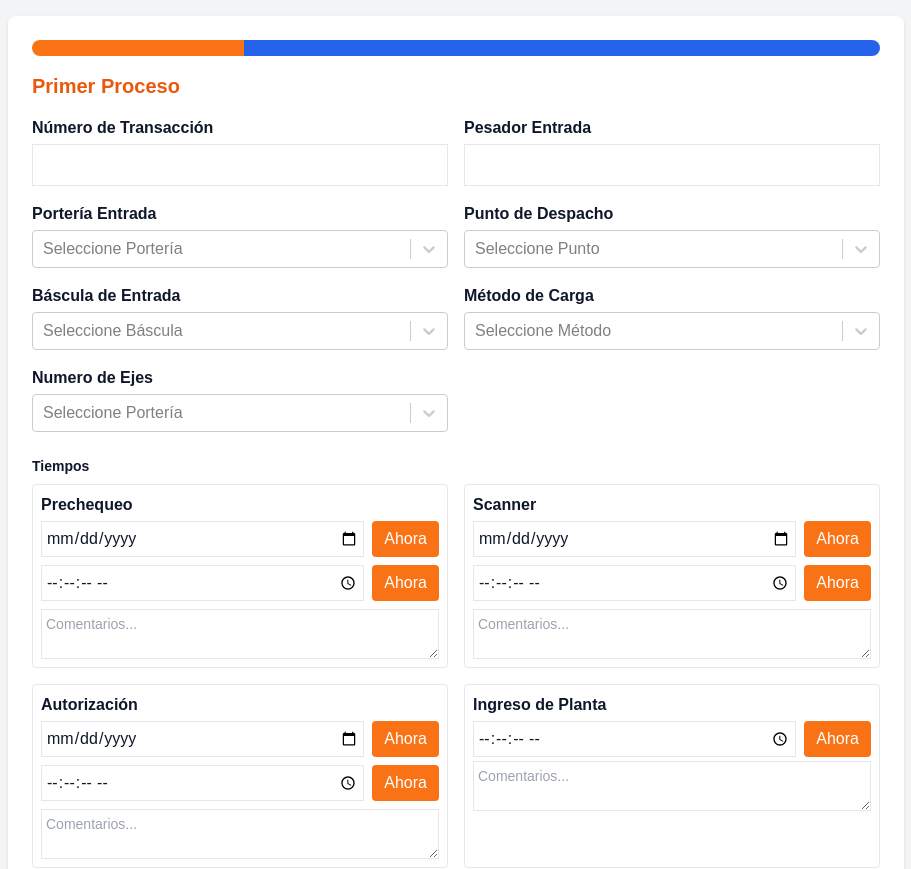
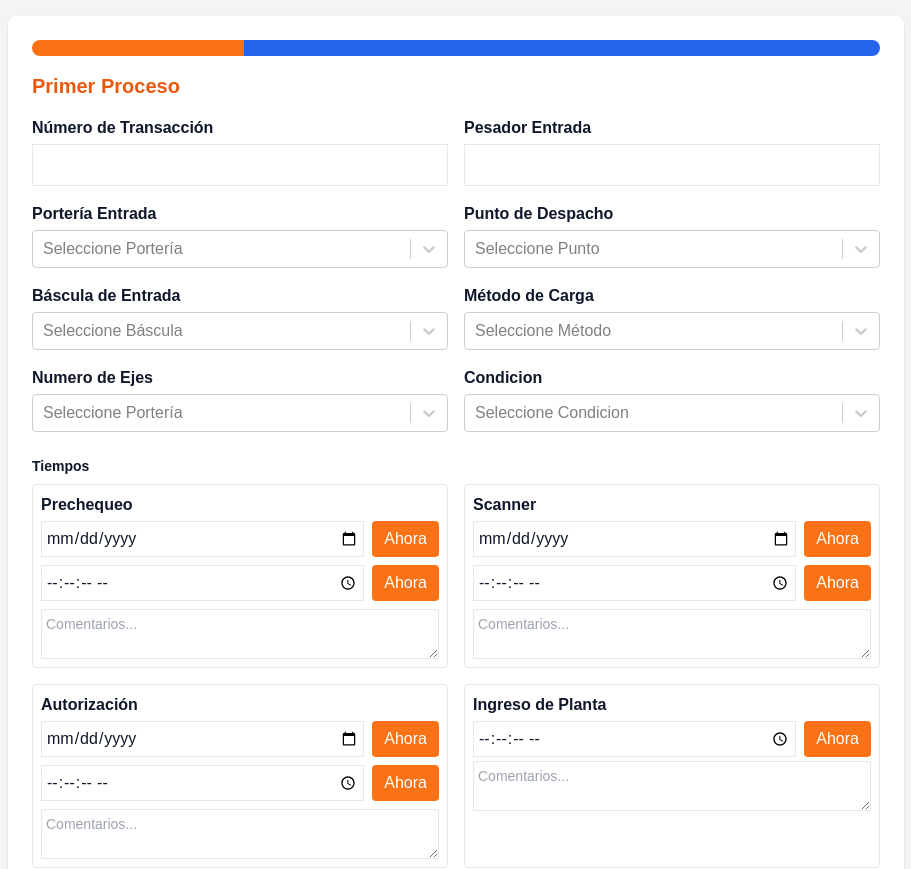
Before and after one commit to AdoDeveloper/sistema-demoras, a Next.js app: page /proceso/iniciar in a window 1280 px wide. Shown: the top 869 px of the page, without its empty margins (184-1095 px from the left). Built offline with nearby package versions, Linux system fonts and the light colour scheme.

Commit message:
Se agrega campo de condicion en esquema e ingreso de formulario de primer proceso

```diff
--- a/package.json
+++ b/package.json
@@ -29,8 +29,8 @@
     "react-select": "^5.10.0",
     "sistema-demoras": "file:",
     "styled-components": "^6.1.15",
-    "sweetalert2": "^11.6.13",
-    "xlsx": "^0.18.5"
+    "sweetalert2": "^11.16.1",
+    "xlsx": "https://cdn.sheetjs.com/xlsx-0.20.3/xlsx-0.20.3.tgz"
   },
   "devDependencies": {
     "@types/node": "22.13.1",
--- a/src/app/api/demoras/route.js
+++ b/src/app/api/demoras/route.js
@@ -92,6 +92,7 @@ export async function POST(request) {
             numeroEjes: primerP.numeroEjes || "",
             puntoDespacho: primerP.puntoDespacho || "",
             basculaEntrada: primerP.basculaEntrada || "",
+            condicion: primerP.condicion || "",
             tiempoPrechequeo: primerP.tiempoPrechequeo?.hora || "",
             fechaPrechequeo: primerP.tiempoPrechequeo?.fecha || "",
             prechequeoObservaciones: primerP.tiempoPrechequeo?.comentarios || "",
--- a/src/app/proceso/consultar/page.tsx
+++ b/src/app/proceso/consultar/page.tsx
@@ -341,6 +341,7 @@ export default function DemorasPage() {
               <th className="border px-1 py-1">Fecha Inicio</th>
               <th className="border px-1 py-1">Tiempo Total</th>
               <th className="border px-1 py-1">Nº Transacción</th>
+              <th className="border px-1 py-1">Condicion</th>
               <th className="border px-1 py-1">Pesador Entrada</th>
               <th className="border px-1 py-1">Portería Entrada</th>
               <th className="border px-1 py-1">Método Carga</th>
@@ -353,6 +354,7 @@ export default function DemorasPage() {
               <th className="border px-1 py-1">Tiempo Scanner</th>
               <th className="border px-1 py-1">Fecha Scanner</th>
               <th className="border px-1 py-1">Obs Scanner</th>
+              <th className="border px-1 py-1">Fecha Autorizacion</th>
               <th className="border px-1 py-1">Tiempo Autorizac.</th>
               <th className="border px-1 py-1">Fecha Autorizac.</th>
               <th className="border px-1 py-1">Obs Autorizac.</th>
@@ -428,6 +430,7 @@ export default function DemorasPage() {
                   <td className="border px-1 py-1 whitespace-nowrap">{item.fechaInicio}</td>
                   <td className="border px-1 py-1 whitespace-nowrap">{item.tiempoTotal || "-"}</td>
                   <td className="border px-1 py-1 whitespace-nowrap">{primer.numeroTransaccion || "-"}</td>
+                  <td className="border px-1 py-1 whitespace-nowrap">{primer.condicion || "-"}</td>
                   <td className="border px-1 py-1 whitespace-nowrap">{primer.pesadorEntrada || "-"}</td>
                   <td className="border px-1 py-1 whitespace-nowrap">{primer.porteriaEntrada || "-"}</td>
                   <td className="border px-1 py-1 whitespace-nowrap">{primer.metodoCarga || "-"}</td>
@@ -440,6 +443,7 @@ export default function DemorasPage() {
                   <td className="border px-1 py-1 whitespace-nowrap">{primer.tiempoScanner || "-"}</td>
                   <td className="border px-1 py-1 whitespace-nowrap">{primer.fechaScanner || "-"}</td>
                   <td className="border px-1 py-1 whitespace-nowrap">{primer.scannerObservaciones || "-"}</td>
+                  <td className="border px-1 py-1 whitespace-nowrap">{primer.fechaAutorizacion || "-"} {primer.tiempoAutorizacion || "-"}</td>
                   <td className="border px-1 py-1 whitespace-nowrap">{primer.tiempoAutorizacion || "-"}</td>
                   <td className="border px-1 py-1 whitespace-nowrap">{primer.fechaAutorizacion || "-"}</td>
                   <td className="border px-1 py-1 whitespace-nowrap">{primer.autorizacionObservaciones || "-"}</td>
--- a/src/app/proceso/iniciar/page.tsx
+++ b/src/app/proceso/iniciar/page.tsx
@@ -28,6 +28,13 @@ const ejesOptions: OptionType[] = [
   { value: "Camión", label: "Camión" },
   { value: "2", label: "2" },
   { value: "3", label: "3" },
+];
+
+const condicionOptions: OptionType[] = [
+{ value: "NORMAL", label: "NORMAL" },
+{ value: "LLUVIA", label: "LLUVIA" },
+{ value: "RECEPECION DE MELAZA", label: "RECEPECION DE MELAZA" },
+{ value: "RECEPECION DE CEREALES/BARCO", label: "RECEPECION DE CEREALES/BARCO" },
 ];
 
 const puntoDespachoOptions = [
@@ -127,6 +134,7 @@ export default function PrimerProceso() {
   const [basculaEntrada, setBasculaEntrada] = useState("");
   const [metodoCarga, setMetodoCarga] = useState("");
   const [numeroEjes, setNumeroEjes] = useState("");
+  const [condicion, setCondicion] = useState("");
 
   // Estados para los tiempos
   const [tiempoPrechequeo, setTiempoPrechequeo] = useState({ fecha: "", hora: "", comentarios: "" });
@@ -167,6 +175,7 @@ export default function PrimerProceso() {
         setBasculaEntrada(p.basculaEntrada || "");
         setMetodoCarga(p.metodoCarga || "");
         setNumeroEjes(p.numeroEjes || "");
+        setCondicion(p.condicion || "");
         setTiempoPrechequeo(p.tiempoPrechequeo || { fecha: "", hora: "", comentarios: "" });
         setTiempoScanner(p.tiempoScanner || { fecha: "", hora: "", comentarios: "" });
         setTiempoAutorizacion(p.tiempoAutorizacion || { fecha: "", hora: "", comentarios: "" });
@@ -201,6 +210,7 @@ export default function PrimerProceso() {
         basculaEntrada,
         metodoCarga,
         numeroEjes,
+        condicion,
         tiempoPrechequeo,
         tiempoScanner,
         tiempoAutorizacion,
@@ -342,6 +352,23 @@ export default function PrimerProceso() {
               value={numeroEjes ? { value: numeroEjes, label: numeroEjes } : null}
               onChange={(option: OptionType | null) =>
                 setNumeroEjes(option ? option.value : "")
+              }
+            />
+          </div>
+
+          {/* Condicion */}
+          <div>
+            <label className="block font-semibold mb-1 text-sm sm:text-base">
+              Condicion
+            </label>
+            <Select
+              className="react-select-container"
+              classNamePrefix="react-select"
+              options={condicionOptions}
+              placeholder="Seleccione Condicion"
+              value={condicion ? { value: condicion, label: condicion } : null}
+              onChange={(option: OptionType | null) =>
+                setCondicion(option ? option.value : "")
               }
             />
           </div>
```
Also changed, not shown: 2 other files (tests, documents, lock files or other folders).
